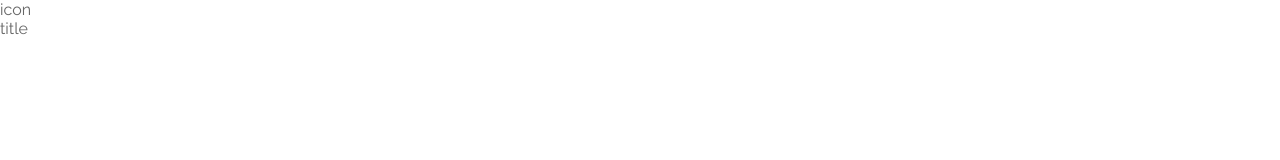
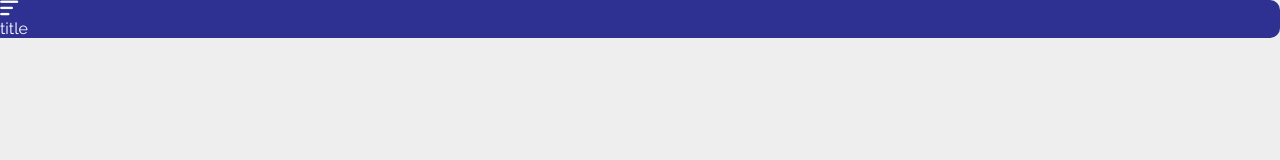
Before and after one commit to brunoguazina/Stefanini_Ispiring, a website: page src/index.html in a window 1280 px wide. Drawn offline with nearby package versions, Linux system fonts and the light colour scheme; files that its build step writes are made by us from their sources; files whose address does not match are found by name.

Commit message:
including fonts

```diff
--- a/src/index.html
+++ b/src/index.html
@@ -12,7 +12,7 @@
 <body>
 
 <header>
-	<span>icon</span>
+	<span class="icon-menu"> </span>
 	<div>title</div>
 </header>
 
--- a/src/styles/_fonts.scss
+++ b/src/styles/_fonts.scss
@@ -1 +1,71 @@
 @import url('https://fonts.googleapis.com/css?family=Raleway:300,300i,400,500,600,700,800');
+
+@font-face {
+    font-family: 'icomoon';
+    src:  url('../fonts/icomoon.eot?4rf485');
+    src:  url('../fonts/icomoon.eot?4rf485#iefix') format('embedded-opentype'),
+      url('../fonts/icomoon.ttf?4rf485') format('truetype'),
+      url('../fonts/icomoon.woff?4rf485') format('woff'),
+      url('../fonts/icomoon.svg?4rf485#icomoon') format('svg');
+    font-weight: normal;
+    font-style: normal;
+  }
+
+  [class^="icon-"], [class*=" icon-"] {
+    font-family: 'icomoon' !important;
+    speak: none;
+    font-style: normal;
+    font-weight: normal;
+    font-variant: normal;
+    text-transform: none;
+    line-height: 1;
+
+    -webkit-font-smoothing: antialiased;
+    -moz-osx-font-smoothing: grayscale;
+  }
+
+  .icon-menu:before {
+    content: "\e900";
+  }
+  .icon-alarm:before {
+    content: "\e901";
+  }
+  .icon-calendar:before {
+    content: "\e902";
+  }
+  .icon-discount-2:before {
+    content: "\e903";
+  }
+  .icon-discount:before {
+    content: "\e904";
+  }
+  .icon-doctor:before {
+    content: "\e905";
+  }
+  .icon-exit:before {
+    content: "\e906";
+  }
+  .icon-help:before {
+    content: "\e907";
+  }
+  .icon-information:before {
+    content: "\e908";
+  }
+  .icon-medicine:before {
+    content: "\e909";
+  }
+  .icon-next:before {
+    content: "\e90a";
+  }
+  .icon-plus:before {
+    content: "\e90b";
+  }
+  .icon-return:before {
+    content: "\e90c";
+  }
+  .icon-time:before {
+    content: "\e90d";
+  }
+  .icon-voucher:before {
+    content: "\e90e";
+  }
--- a/src/styles/_variables.scss
+++ b/src/styles/_variables.scss
@@ -1,3 +1,8 @@
 // COLORs //
 
-$text-color: #666666;
+
+$background-color: #eeeeee;
+
+$primary-color: #2E3192;
+$secondary-color: #8DC63F;
+$tertiary-color: #ffffff;
--- a/src/styles/style.scss
+++ b/src/styles/style.scss
@@ -2,14 +2,16 @@
 @import "_fonts";
 @import "_variables";
 
-h1 {
-	font-size: 55px;
-}
-
 html,
 body {
+	background-color: $background-color;
 	font-family: 'Raleway', sans-serif;
 	margin: 0;
 	padding: 0;
-	color: $text-color;
 }
+
+header {
+	background-color: $primary-color;
+	border-radius: 0 10px 10px 0;
+	color: $tertiary-color;
+}
```
Also changed, not shown: src/fonts/icomoon.ttf (added), src/fonts/icomoon.woff (added), src/images/Icon_menu.svg (deleted), 2 other files.
